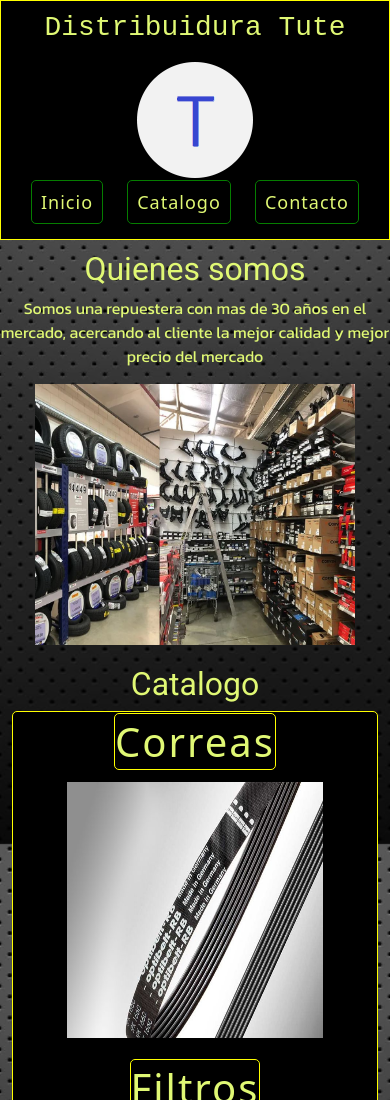
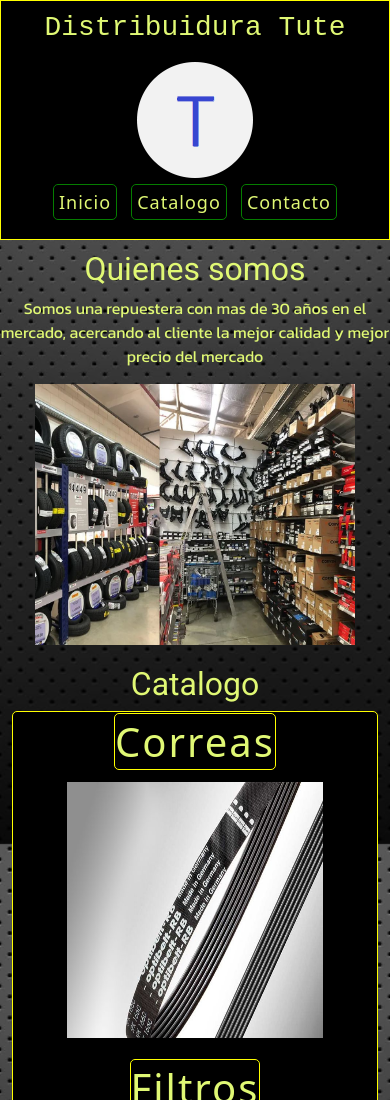
Before and after one commit to MatiasPistorio/PF-Pistorio, a website: page index.html in a window 390 px wide. Shown: the top 1100 px of the page. Drawn offline with Linux system fonts and the light colour scheme.

Commit message:
proyectofinal

```diff
--- a/SCSS/styles.scss
+++ b/SCSS/styles.scss
@@ -40,8 +40,8 @@
                 a {
                     border-radius: 5px;
                     background-color: $color-boton-menu;
-                    margin: 0 10px;
-                    padding: 10px;
+                    margin: 0 5px;
+                    padding: 6px;
                     list-style-type: none;
                     text-decoration: none;
                     color: $color-secundario;
```
Also changed, not shown: CSS/styles.css.
